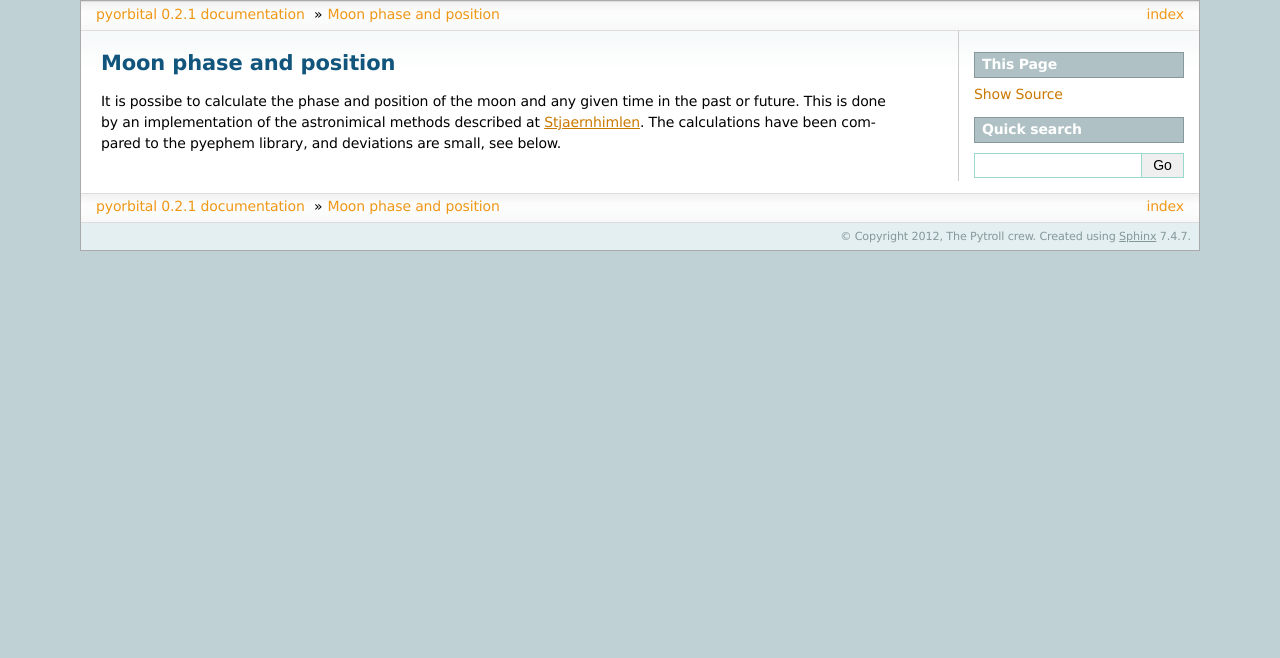
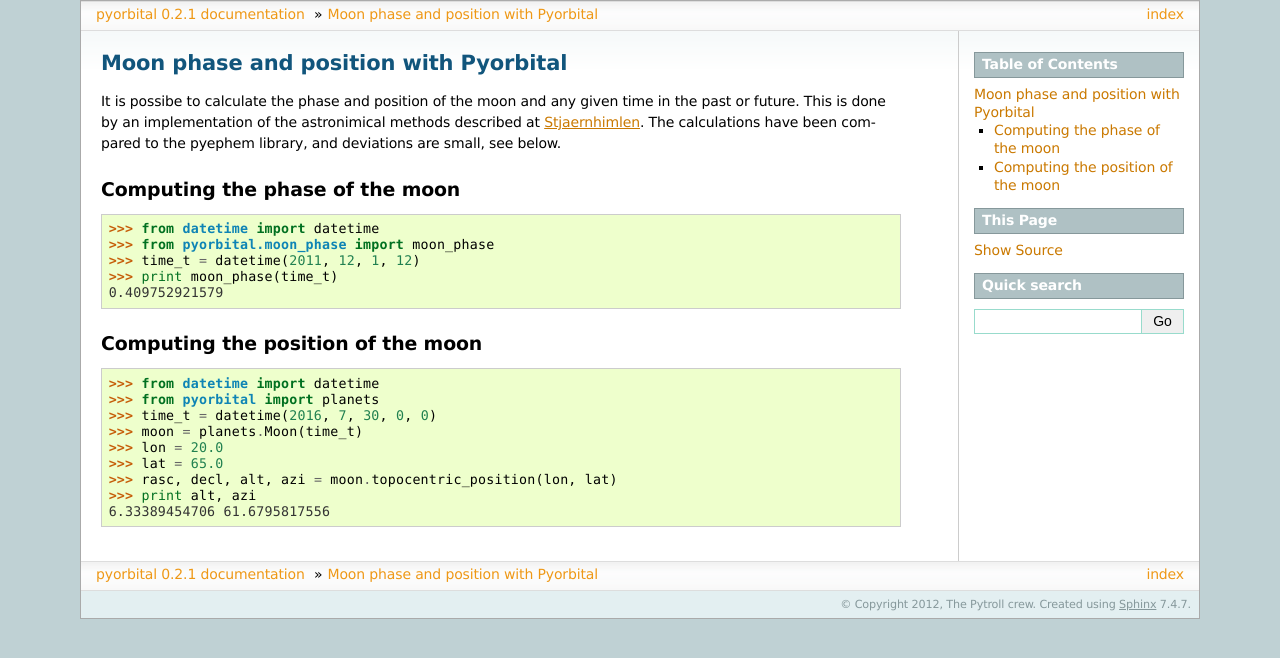
Before and after one commit to pytroll/pyorbital, a Sphinx documentation site: the page built from doc/source/moon_calculations.rst, in a window 1280 px wide. Shown: the top 658 px of the page. Built offline with Sphinx 7.4.7, drawn with Linux system fonts in a browser that asks for light colours.

Commit message:
Adding documentation of moon calculations
Signed-off-by: Adam.Dybbroe <a000680@c20671.ad.smhi.se>

```diff
--- a/doc/source/moon_calculations.rst
+++ b/doc/source/moon_calculations.rst
@@ -1,5 +1,5 @@
-Moon phase and position
-=======================
+Moon phase and position with Pyorbital
+======================================
 
 It is possibe to calculate the phase and position of the moon and any given
 time in the past or future. This is done by an implementation of the
@@ -7,6 +7,27 @@ astronimical methods described at Stjaernhimlen_. The calculations have been
 compared to the pyephem library, and deviations are small, see below.
 
 
+Computing the phase of the moon
+-------------------------------
+
+  >>> from datetime import datetime
+  >>> from pyorbital.moon_phase import moon_phase
+  >>> time_t = datetime(2011, 12, 1, 12)
+  >>> print moon_phase(time_t)
+  0.409752921579
+
+Computing the position of the moon
+----------------------------------
+
+  >>> from datetime import datetime
+  >>> from pyorbital import planets
+  >>> time_t = datetime(2016, 7, 30, 0, 0)
+  >>> moon = planets.Moon(time_t)
+  >>> lon = 20.0
+  >>> lat = 65.0
+  >>> rasc, decl, alt, azi = moon.topocentric_position(lon, lat)
+  >>> print alt, azi
+  6.33389454706 61.6795817556
 
 
 .. _`Stjaernhimlen`:   http://www.stjarnhimlen.se/comp/ppcomp.html
```
Also changed, not shown: doc/source/index.rst (+6 -1 lines).
